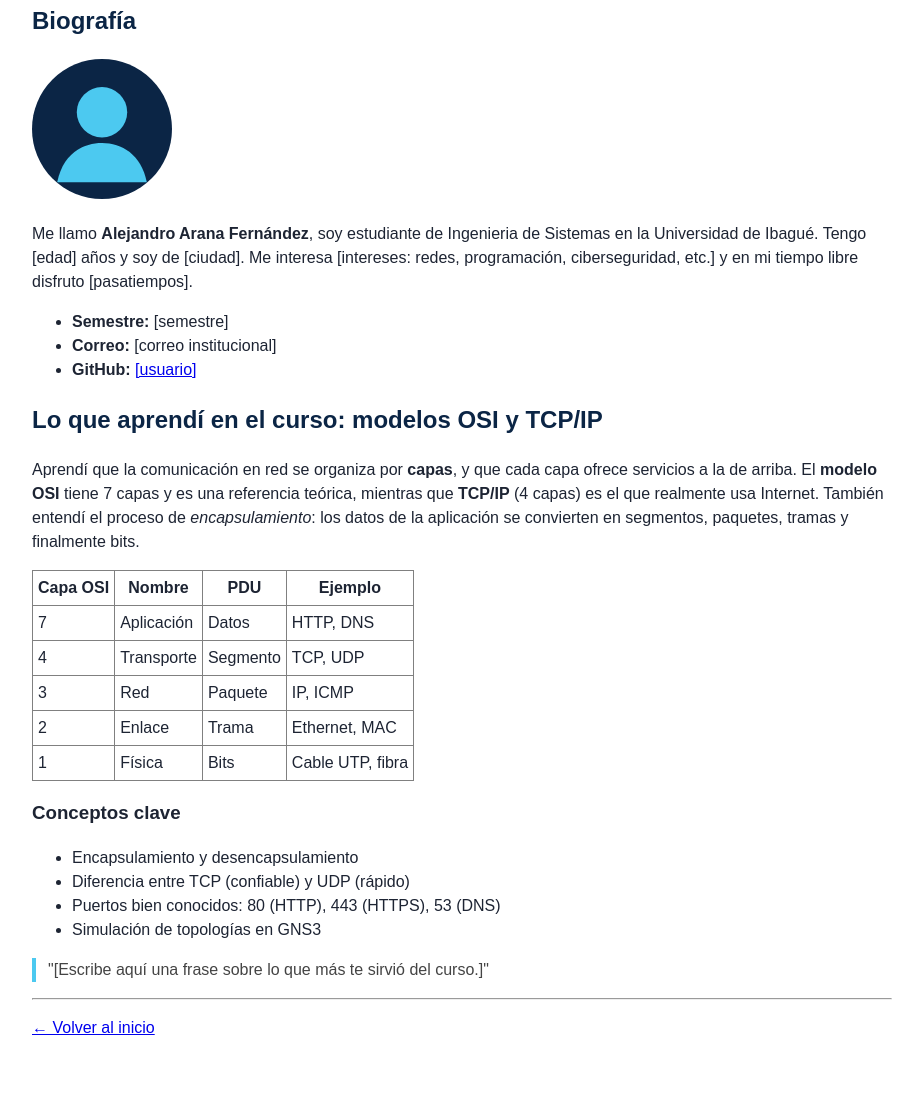
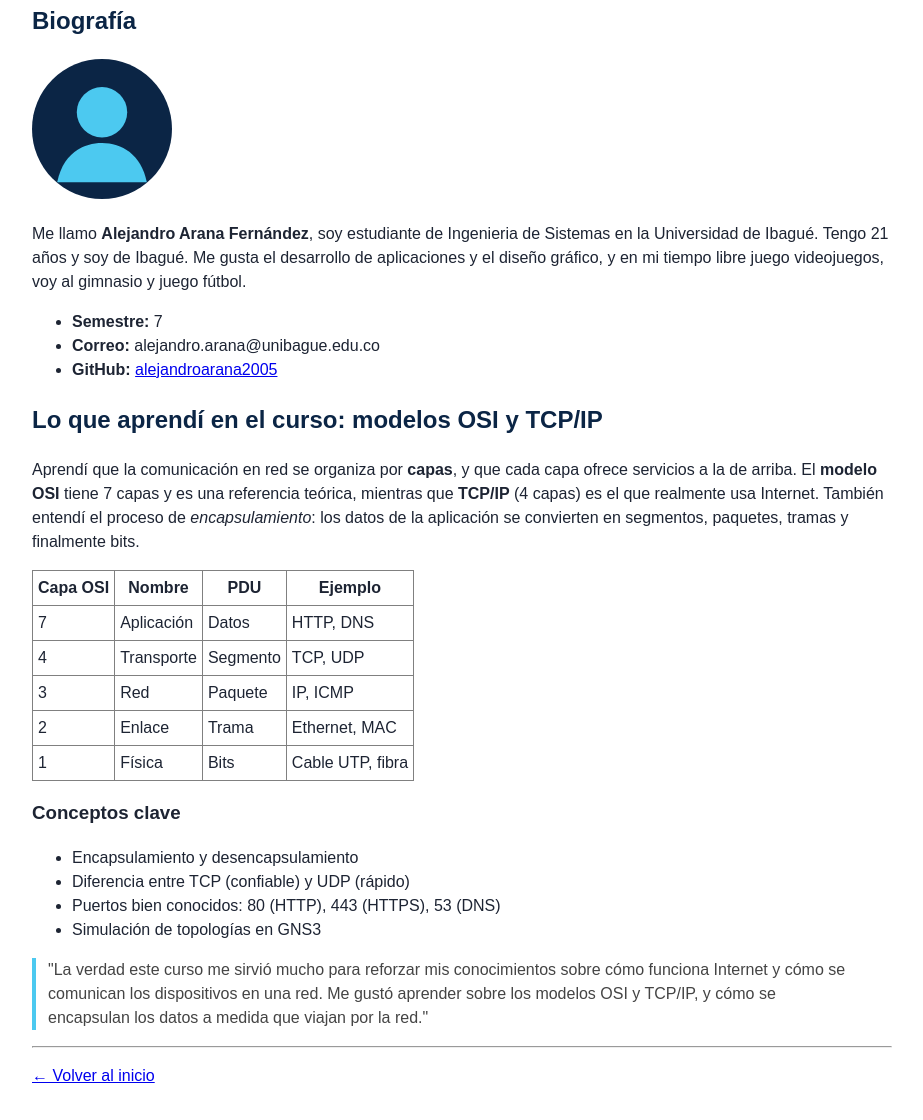
Before and after one commit to Nixon-Tovar/-Laboratorio-HTTP, a plain HTML site: page integrantes/integrante1.html in a window 1280 px wide. Shown: the part 198-1318 px from the top of the page, without its empty margins (178-1101 px from the left). Before the commit the page ends 1270 px from the top, so only its background shows below. Drawn offline with Linux system fonts and the light colour scheme.

Commit message:
Actualizar README.md e integrante1.html

```diff
--- a/integrantes/integrante1.html
+++ b/integrantes/integrante1.html
@@ -27,15 +27,15 @@
       <h2>Biografía</h2>
       <img src="../img/avatar1.svg" alt="Foto de Alejandro Arana" width="140">
       <p>
-        <!-- EDITAR: escribe aquí tu biografía -->
+
         Me llamo <strong>Alejandro Arana Fernández</strong>, soy estudiante de Ingenieria de Sistemas en la Universidad de Ibagué.
-        Tengo [edad] años y soy de [ciudad]. Me interesa [intereses: redes, programación,
-        ciberseguridad, etc.] y en mi tiempo libre disfruto [pasatiempos].
+        Tengo 21 años y soy de Ibagué. Me gusta el desarrollo de aplicaciones y el diseño gráfico, y en mi tiempo libre juego videojuegos,
+        voy al gimnasio y juego fútbol.
       </p>
       <ul>
-        <li><strong>Semestre:</strong> [semestre]</li>
-        <li><strong>Correo:</strong> [correo institucional]</li>
-        <li><strong>GitHub:</strong> <a href="https://github.com/">[usuario]</a></li>
+        <li><strong>Semestre:</strong> 7</li>
+        <li><strong>Correo:</strong> alejandro.arana@unibague.edu.co</li>
+        <li><strong>GitHub:</strong> <a href="https://github.com/alejandroarana2005">alejandroarana2005</a></li>
       </ul>
     </section>
 
@@ -65,8 +65,8 @@
         <li>Simulación de topologías en GNS3</li>
       </ul>
       <blockquote>
-        <!-- EDITAR: una reflexión personal -->
-        "[Escribe aquí una frase sobre lo que más te sirvió del curso.]"
+        "La verdad este curso me sirvió mucho para reforzar mis conocimientos sobre cómo funciona Internet y cómo se comunican los dispositivos en una red.
+        Me gustó aprender sobre los modelos OSI y TCP/IP, y cómo se encapsulan los datos a medida que viajan por la red."
       </blockquote>
     </section>
   </main>
```
Also changed, not shown: 1 other file.
